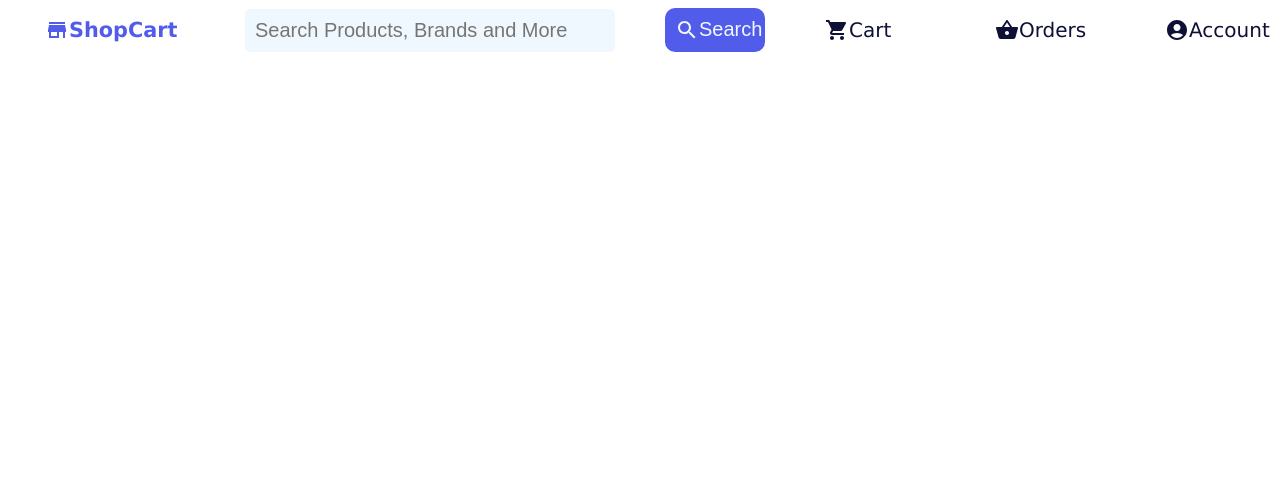
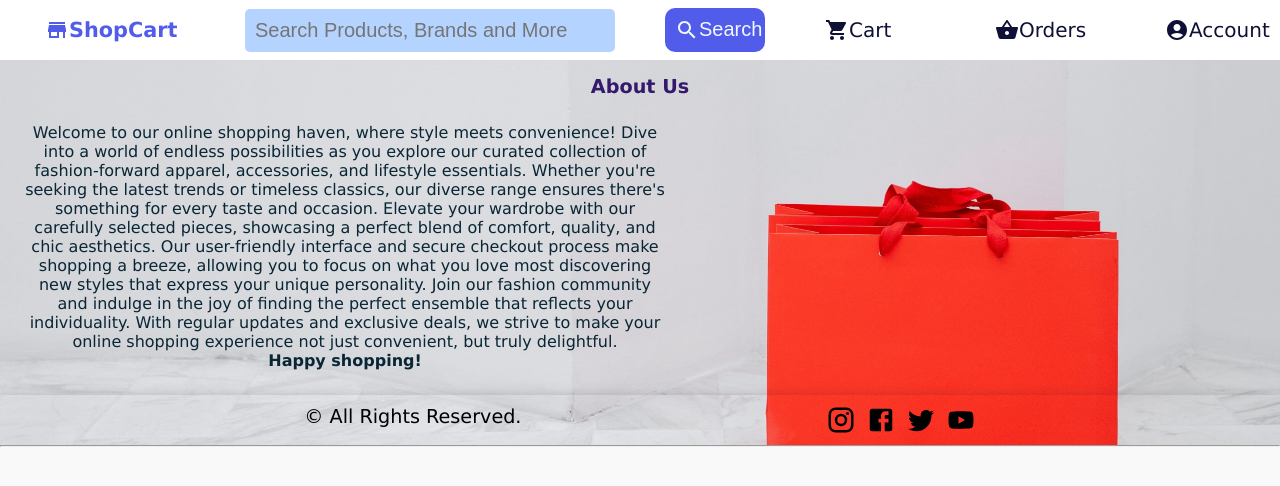
Before and after one commit to ravindranathsingh/Shop-cart, a React (Create React App) app: page /orders in a window 1280 px wide. Shown: the top 486 px of the page. Built offline with nearby package versions, Linux system fonts and the light colour scheme.

Commit message:
new commit

```diff
--- a/src/App.css
+++ b/src/App.css
@@ -3,3 +3,7 @@
   margin: 0;
   overflow-x: hidden;
 }
+
+body {
+  background-color: #F9F9F9;
+}
--- a/src/App.js
+++ b/src/App.js
@@ -1,7 +1,7 @@
 import './App.css';
 import { BrowserRouter as Router, Routes, Route } from "react-router-dom"
 import Navbar from './components/Navbar';
-import Home from './pages/Home';
+import Home from "./pages/Home";
 import Account from "./pages/Account";
 import Cart from "./pages/Cart";
 import Orders from "./pages/Orders";
@@ -13,7 +13,7 @@ function App() {
       <Router>
         <Navbar />
         <Routes>
-          <Route path='/home' element={<Home />}/>
+          <Route path='/' exact Component={Home}/>
           <Route path='/account' element={<Account />}/>
           <Route path='/cart' element={<Cart />}/>
           <Route path='/orders' element={<Orders />}/>
--- a/src/components/Footer.js
+++ b/src/components/Footer.js
@@ -1,8 +1,28 @@
 import React from 'react'
+import "../styles/Footer.css"
+import InstagramIcon from '@mui/icons-material/Instagram';
+import FacebookIcon from '@mui/icons-material/Facebook';
+import TwitterIcon from '@mui/icons-material/Twitter';
+import YouTubeIcon from '@mui/icons-material/YouTube';
+import About from "../assets/about.jpg";
 
 export function Footer() {
   return (
-    <div></div>
+    <div className='footer' style={{backgroundImage: `url(${About})`}}>
+      <div className='about'>
+        <h1>About Us</h1>
+        <p>Welcome to our online shopping haven, where style meets convenience! Dive into a world of endless possibilities as you explore our curated collection of fashion-forward apparel, accessories, and lifestyle essentials. Whether you're seeking the latest trends or timeless classics, our diverse range ensures there's something for every taste and occasion. Elevate your wardrobe with our carefully selected pieces, showcasing a perfect blend of comfort, quality, and chic aesthetics. Our user-friendly interface and secure checkout process make shopping a breeze, allowing you to focus on what you love most discovering new styles that express your unique personality. Join our fashion community and indulge in the joy of finding the perfect ensemble that reflects your individuality. With regular updates and exclusive deals, we strive to make your online shopping experience not just convenient, but truly delightful. <h4>Happy shopping!</h4></p>
+      </div>
+      <div className='contact'>
+        <p>&copy; All Rights Reserved.</p>
+        <div id='contact-media'>
+          <InstagramIcon/>
+          <FacebookIcon/>
+          <TwitterIcon/>
+          <YouTubeIcon/>
+        </div>
+      </div><hr/>
+    </div>
   )
 }
 
--- a/src/components/Navbar.js
+++ b/src/components/Navbar.js
@@ -10,7 +10,7 @@ import SearchIcon from '@mui/icons-material/Search';
 export function Navbar() {
   return (
     <div className='navbar'>
-      <Link id='title' to={"/home"}><h1><StoreIcon/>ShopCart</h1></Link>
+      <Link id='title' to={"/"}><h1><StoreIcon/>ShopCart</h1></Link>
       <input type='serach' placeholder='Search Products, Brands and More'/>
       <button><SearchIcon/>Search</button>
       <Link to={'/cart'}><LocalGroceryStoreIcon/>Cart</Link>
--- a/src/pages/Cart.js
+++ b/src/pages/Cart.js
@@ -2,7 +2,7 @@ import React from 'react'
 
 export function Cart() {
   return (
-    <div></div>
+    <div>ggbdgbfgnf</div>
   )
 }
 
--- a/src/pages/Home.js
+++ b/src/pages/Home.js
@@ -1,8 +1,13 @@
 import React from 'react'
+import "../styles/Home.css"
 
 export function Home() {
   return (
-    <div>home</div>
+    <div className='main-page'>
+      <div className='category'>
+        <p>Hello World</p>
+      </div>
+    </div>
   )
 }
 
--- a/src/styles/Footer.css
+++ b/src/styles/Footer.css
@@ -0,0 +1,49 @@
+.footer {
+    background-color: white;
+    text-align: center;
+    width: 100%;
+    background-repeat: no-repeat;
+    background-position: center;
+    background-size: cover;
+}
+
+.about img {
+    width: 50px;
+}
+
+.about p {
+    width: 50%;
+    margin: 25px;
+    font-family: Verdana, sans-serif;
+    font-size: 1rem;
+    color: #092635;
+}
+
+.about h1 {
+    margin: 15px 5px 5px 5px;
+    color: #33186B;
+    font-size: 1.2rem;
+    font-family: Verdana, sans-serif;
+}
+
+.contact {
+    height: 50px;
+    display: flex;
+    flex-direction: row;
+    flex-wrap: wrap;
+    justify-content: space-evenly;
+    align-content: center;
+    font-size: 1.2rem;
+    font-family: Verdana, sans-serif;
+    box-shadow: rgba(0, 0, 0, 0.35) 0px 5px 15px;
+}
+
+.contact svg {
+    width: 30px;
+    height: 30px;
+}
+
+#contact-media {
+    display: flex;
+    gap: 10px;
+}
--- a/src/styles/Home.css
+++ b/src/styles/Home.css
@@ -0,0 +1,9 @@
+.category {
+    background-color: white;
+    margin: 10px;
+    font-size: 100px;
+  }
+
+  .category p {
+    text-align: center;
+  }
--- a/src/styles/Navbar.css
+++ b/src/styles/Navbar.css
@@ -1,4 +1,5 @@
 .navbar {
+    background-color: white;
     width: 100%;
     height: 2.5rem;
     display: flex;
@@ -27,7 +28,7 @@
 }
 
 .navbar input {
-    background-color: aliceblue;
+    background-color: #B4D4FF;
     border: none;
     width: 350px;
     border-radius: 5px;
```
Also changed, not shown: src/assets/Groceries.jpg (added), src/assets/about.jpg (added).
